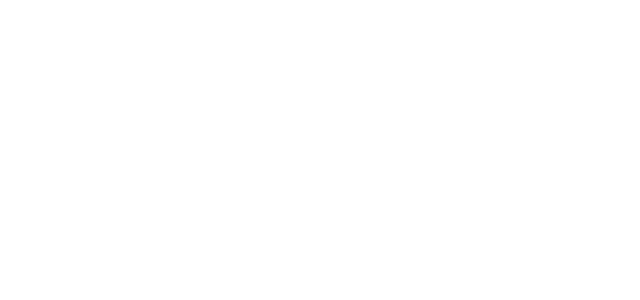
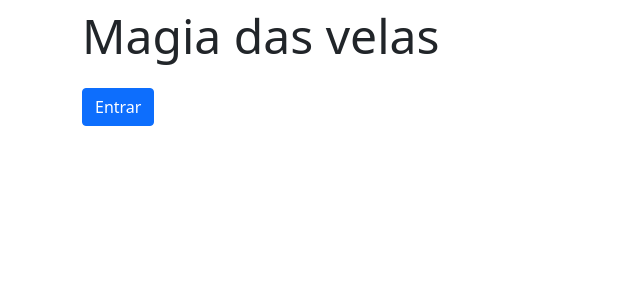
Before and after one commit to yumikawano/projeto-4-5, a React (Create React App) app in the folder front-end/: page / in a window 1280 px wide. Before the commit this address had no page. Shown: the top 300 px of the page, without its empty margins (0-640 px from the left). Built offline with nearby package versions, Linux system fonts and the light colour scheme.

Commit message:
instala fontawesome

```diff
--- a/front-end/package.json
+++ b/front-end/package.json
@@ -3,6 +3,10 @@
   "version": "0.1.0",
   "private": true,
   "dependencies": {
+    "@fortawesome/fontawesome-svg-core": "^6.1.1",
+    "@fortawesome/free-regular-svg-icons": "^6.1.1",
+    "@fortawesome/free-solid-svg-icons": "^6.1.1",
+    "@fortawesome/react-fontawesome": "^0.1.18",
     "@testing-library/jest-dom": "^5.16.4",
     "@testing-library/react": "^13.2.0",
     "@testing-library/user-event": "^13.5.0",
--- a/front-end/src/App.tsx
+++ b/front-end/src/App.tsx
@@ -1,4 +1,4 @@
-import { Routes } from "react-router-dom";
+import { Routes } from "./Routes";
 
 function App() {
   return (
--- a/front-end/src/index.tsx
+++ b/front-end/src/index.tsx
@@ -3,6 +3,7 @@ import ReactDOM from 'react-dom/client';
 import App from './App';
 import 'bootstrap/dist/css/bootstrap.min.css';
 import { BrowserRouter } from 'react-router-dom';
+import { ToastContainer } from 'react-toastify';
 
 const root = ReactDOM.createRoot(
   document.getElementById('root') as HTMLElement
@@ -11,6 +12,7 @@ root.render(
   <React.StrictMode>
     <BrowserRouter>
       <App />
+      <ToastContainer />
     </BrowserRouter>
   </React.StrictMode>
 );
--- a/front-end/src/views/Home/index.tsx
+++ b/front-end/src/views/Home/index.tsx
@@ -1,11 +1,13 @@
 import { Button, Container } from "react-bootstrap";
+import { toast } from "react-toastify";
 import styled from "styled-components";
+
 
 export function HomeView () {
     return(
         <Container>
         <Title>Magia das velas</Title>
-        <Button>Entrar</Button>
+        <Button onClick={() => toast.success('Oi!')}>Entrar</Button>
          </Container>
     )
 }
```
Also changed, not shown: 1 other file (tests, documents, lock files or other folders).
